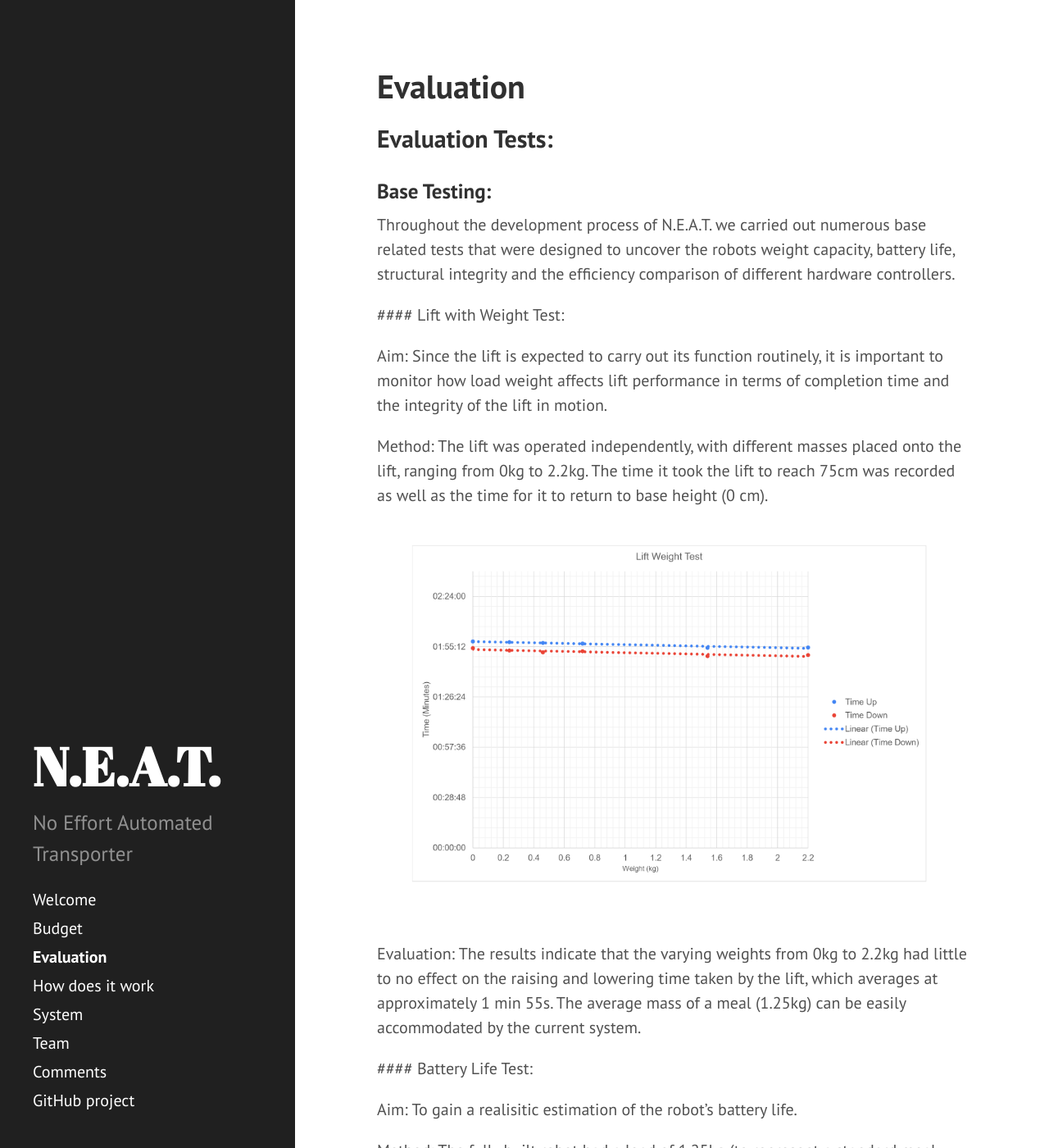
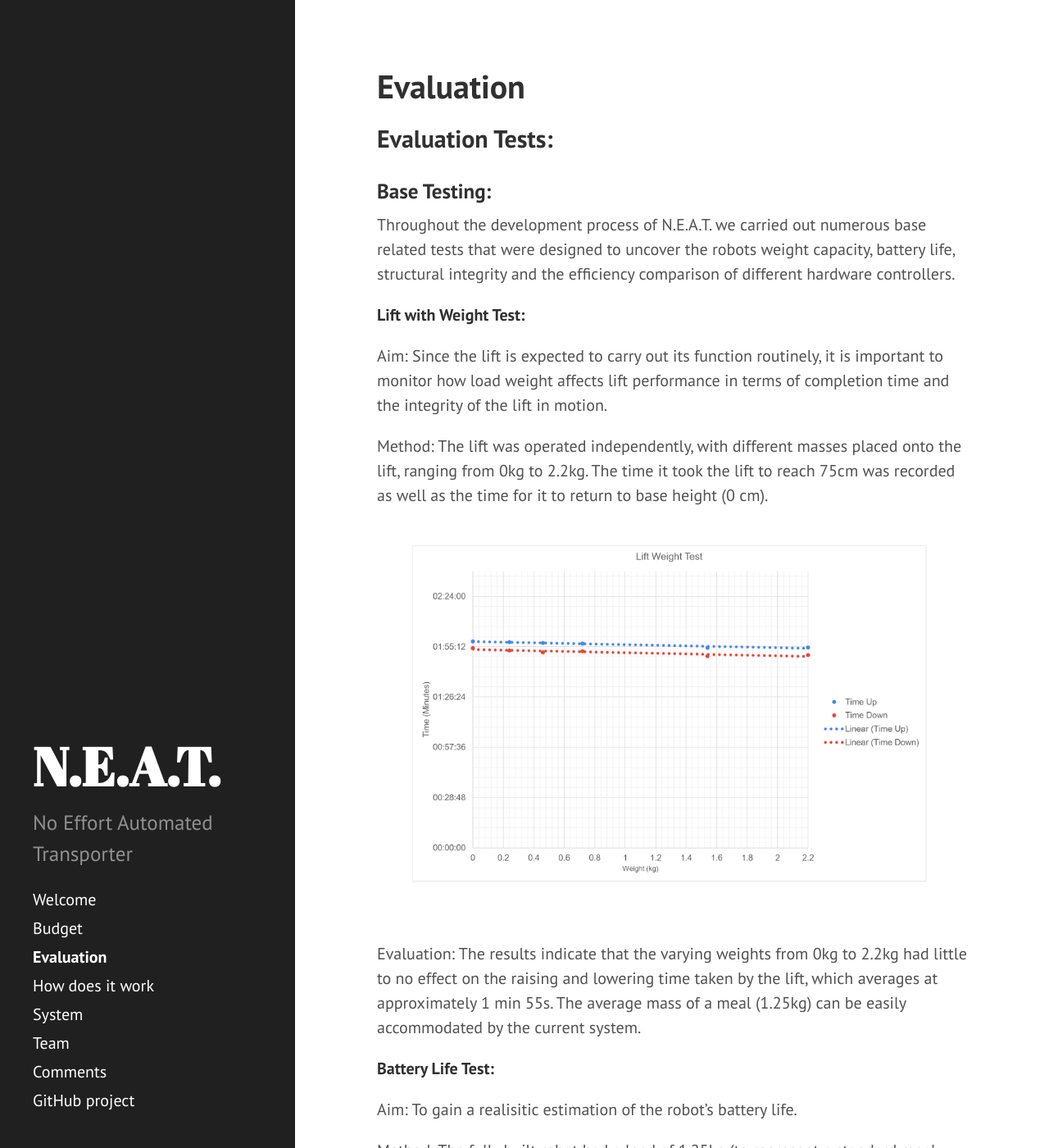
Before and after one commit to okapeng/sdp2020-group2, a Jekyll site: the page built from _pages/evaluation.md, in a window 1280 px wide and 1400 px high. Shown: the whole window at 82% size. Built offline with Jekyll 4.4.1, drawn with Linux system fonts in a browser that asks for light colours; some of the changed text lies outside the part shown.

```diff
--- a/_pages/evaluation.md
+++ b/_pages/evaluation.md
@@ -7,7 +7,7 @@ permalink: /evaluation/
 ### Base Testing:
   Throughout the development process of N.E.A.T. we carried out numerous base related tests that were designed to uncover the robots weight capacity, battery life, structural integrity and the efficiency comparison of different hardware controllers.
 
-  #### Lift with Weight Test:
+  **Lift with Weight Test:**
 
   Aim: Since the lift is expected to carry out its function routinely, it is important to monitor how load weight affects lift performance in terms of completion time and the integrity of the lift in motion.
 
@@ -15,7 +15,7 @@ permalink: /evaluation/
   ![Lift Weight Test](/images/lift_test.png)
   Evaluation: The results indicate that the varying weights from 0kg to 2.2kg had little to no effect on the raising and lowering time taken by the lift, which averages at approximately 1 min 55s. The average mass of a meal (1.25kg) can be easily accommodated by the current system.
 
-  #### Battery Life Test:
+  **Battery Life Test:**
 
   Aim: To gain a realisitic estimation of the robot's battery life.
 
@@ -24,7 +24,7 @@ permalink: /evaluation/
   Evaluation: The rotation movement was chosen as it is the most power consuming movement when the robot is bearing weight and it is also by far the most used motion during the robot's general function. The battery life estimate was **17 minutes and 21 seconds** which is sufficient battery life for the robot to carry out several short to medium length jobs without the performance depreciating significantly.
   However, the user of the robot must bear in mind that reusable battery charge hold depreciates with time as general use takes place. Therefore, they should take this battery life purely as an estimation and recharge the batteries long before the usage time approaches the battery life estimate.
 
-  #### Raspberry Pi vs EV3 Test:
+  **Raspberry Pi vs EV3 Test:**
 
   Aim: The original controller of N.E.A.T. was the standalone EV3 and this test was carried out to ensure that replacing the EV3 with the Raspberry Pi would not impact the robot's peformance detrimentally. The reason for the change-over was due to the limited processing power of the EV3 and the shortage of ports in which motors and sensors could be attached.
 
@@ -32,7 +32,7 @@ permalink: /evaluation/
   ![RPI vs EV3 Test](/images/ev3_rpi_test.png)
   Evaluation: The results show that the switch over from the EV3 to the Raspberry Pi did not impact the robot's performance significantly and so the EV3 was replaced. The robot with the Raspberry Pi is still able to carry out general tasks like the EV3 implementation could but has a substantial advantage in processing power which is required for the likes of running the object avoidance code.
 
-  #### Base Development Drop Tests:
+  **Base Development Drop Tests:**
 
   Throughout the development of the N.E.A.T. base structure, several drop tests were conducted to identify areas of structural weaknesses and aid design changes. The tests were carried out in a safe environment (lab floor) with advanced warnings given to surrounding groups to make them aware of what was taking place and prevent harm. The heights dropped from were no higher than 50 cm and were always conducted in a controller manner to avoid serious equipment damage. These tests were not carried out in an offical manner like the previous tests mentioned above, but were rather done incrementally throughtout the base development process.
 
```
Also changed, not shown: other parts of _pages/evaluation.md (+1 -0 lines).
